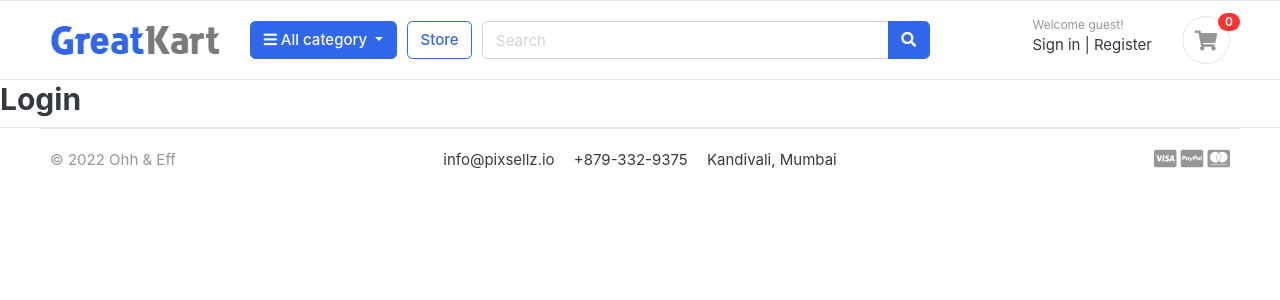
After one commit to beingyoyo/e-commerce, a Django app: page /accounts/login/ in a window 1280 px wide. The commit adds this page. Shown: the top 300 px of the page. Run offline with Django 4.2, Linux system fonts and the light colour scheme; data comes from the database, SQL or seed files in the repository; data that the repository does not hold is empty; some libraries are stand-ins or nearby versions; some web fonts are replaced.

Commit message:
accounts urls and views initiated

```diff
--- /dev/null
+++ b/accounts/urls.py
@@ -0,0 +1,8 @@
+from django.urls import path
+from . import views
+
+urlpatterns = [
+    path('register/', views.register, name='register'),
+    path('login/', views.login, name='login'),
+    path('logout/', views.logout, name='logout'),
+]
--- a/accounts/views.py
+++ b/accounts/views.py
@@ -1,3 +1,11 @@
 from django.shortcuts import render
 
 # Create your views here.
+def register(request):
+    return render(request, template_name='accounts/register.html')
+
+def login(request):
+    return render(request, template_name='accounts/login.html')
+
+def logout(request):
+    return
--- a/e_commerce/urls.py
+++ b/e_commerce/urls.py
@@ -26,4 +26,5 @@
     path('', views.home, name='home'),
     path('store/', include('store.urls')),
     path('cart/', include('carts.urls')),
+    path('accounts/', include('accounts.urls')),
 ] + static(settings.MEDIA_URL, document_root = settings.MEDIA_ROOT)
--- /dev/null
+++ b/templates/accounts/login.html
@@ -0,0 +1,5 @@
+{% extends 'base.html' %}
+{% load static %}
+{% block content %}
+    <h2>Login</h2>
+{% endblock  %}
--- /dev/null
+++ b/templates/accounts/register.html
@@ -0,0 +1,5 @@
+{% extends 'base.html' %}
+{% load static %}
+{% block content %}
+    <h2>Register</h2>
+{% endblock %}
--- a/templates/includes/navbar.html
+++ b/templates/includes/navbar.html
@@ -45,8 +45,8 @@
                         <div class="widget-header">
                             <small class="title text-muted">Welcome guest!</small>
                             <div>
-                                <a href="./signin.html">Sign in</a> <span class="dark-transp"> | </span>
-                                <a href="./register.html"> Register</a>
+                                <a href="{% url 'login' %}">Sign in</a> <span class="dark-transp"> | </span>
+                                <a href="{% url 'register' %}"> Register</a>
                             </div>
                         </div>
                         <a href="{% url 'cart' %}" class="widget-header pl-3 ml-3">
```
